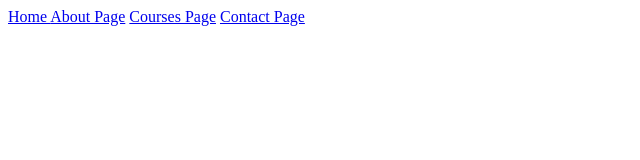
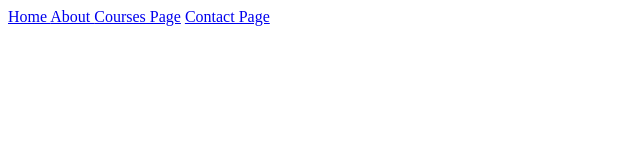
Before and after one commit to hariprasanna2210-art/fita-git, a plain HTML site: page index.html in a window 1280 px wide. Shown: the full height of the page, 0-640 px from the left. Drawn offline with Linux system fonts and the light colour scheme.

Commit message:
changed about page

```diff
--- a/index.html
+++ b/index.html
@@ -8,7 +8,7 @@
 <body>
 
     <a href="index.html">Home </a>
-    <a href="about.html">About Page</a>
+    <a href="about.html">About </a>
     <a href="courses.html">Courses Page</a>
     <a href="contact.html">Contact Page</a>
 
```
